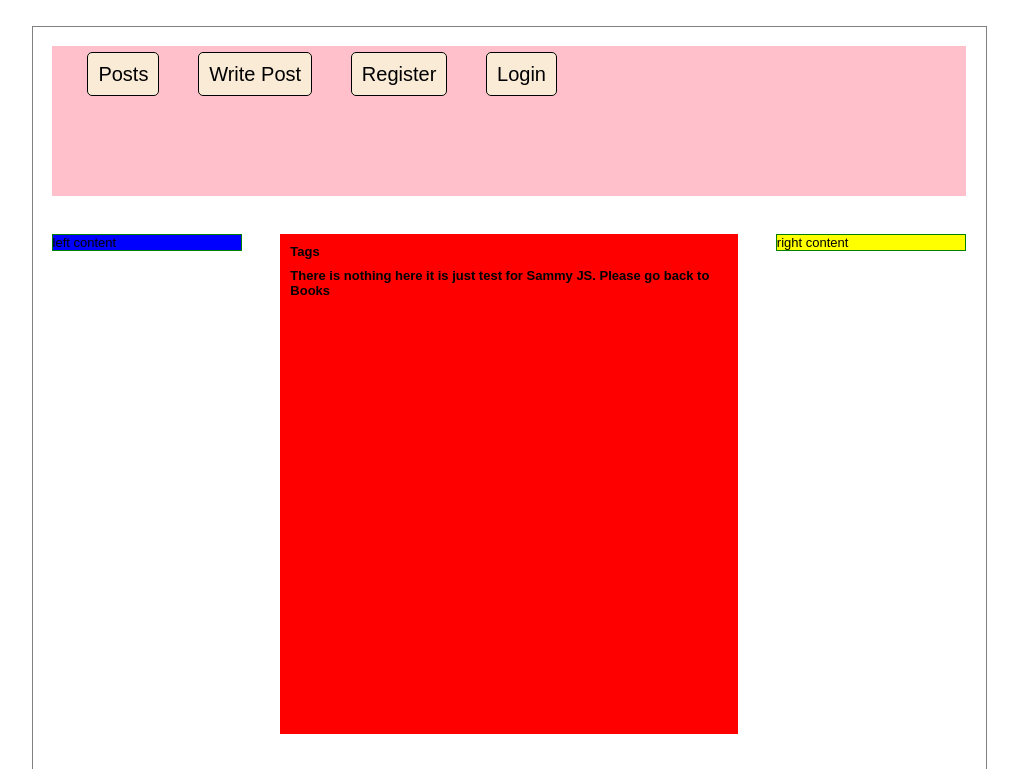
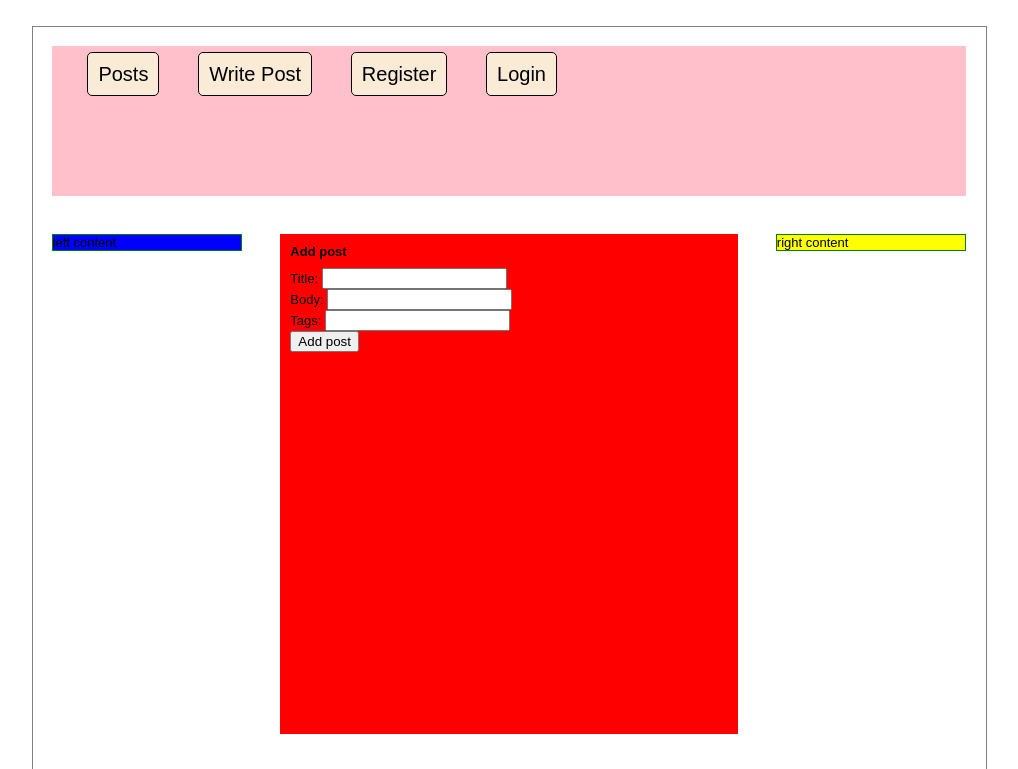
Before and after one commit to mar0der/ApatrosBlog, a plain HTML site: page Apatros/index.html in a window 1280 px wide. Both pictures are taken after a click on the link "Write Post". Shown: the top 769 px of the page, without its empty margins (131-1149 px from the left). Drawn offline with Linux system fonts and the light colour scheme.

Commit message:
added addPost.html

```diff
--- a/Apatros/controllers/controller.js
+++ b/Apatros/controllers/controller.js
@@ -31,6 +31,10 @@ define(['model', 'mustache'], function (model, mustache) {
 
     Controller.prototype.loadRegister = function (container) {
         container.load('./templates/register.html');
+    };
+
+    Controller.prototype.loadAddPost = function (container) {
+        container.load('./templates/addPost.html');
     };
 
     Controller.prototype.init = function (container) {
--- a/Apatros/main.js
+++ b/Apatros/main.js
@@ -20,10 +20,6 @@ require(['sammy', 'controller', 'jquery'], function (Sammy, controller) {
             controller.loadBooks(container);
         });
 
-        this.get('#/writepost', function () {
-            controller.loadTags(container);
-        });
-
         this.get('#/login', function () {
             controller.loadLogin(container);
         });
@@ -31,6 +27,10 @@ require(['sammy', 'controller', 'jquery'], function (Sammy, controller) {
         this.get('#/register', function () {
             controller.loadRegister(container);
         });
+
+        this.get('#/writepost', function () {
+            controller.loadAddPost(container);
+        });
     });
     router.run('#/post');
 });
--- /dev/null
+++ b/Apatros/templates/addPost.html
@@ -0,0 +1,10 @@
+<h1>Add post</h1>
+<div id="addPostForm">
+    <label for="postTitle">Title: </label>
+    <input type="text" name="postTitle" id="postTitle"/><br/>
+    <label for="postBody">Body: </label>
+    <input type="text" name="postBody" id="postBody"/><br/>
+    <label for="postTags">Tags: </label>
+    <input type="text" name="postTags" id="postTags"/><br/>
+    <button class="submitPost">Add post</button>
+</div>
```
Also changed, not shown: Apatros/templates/login.html (+3 -2 lines), Apatros/templates/register.html (+1 -0 lines).
